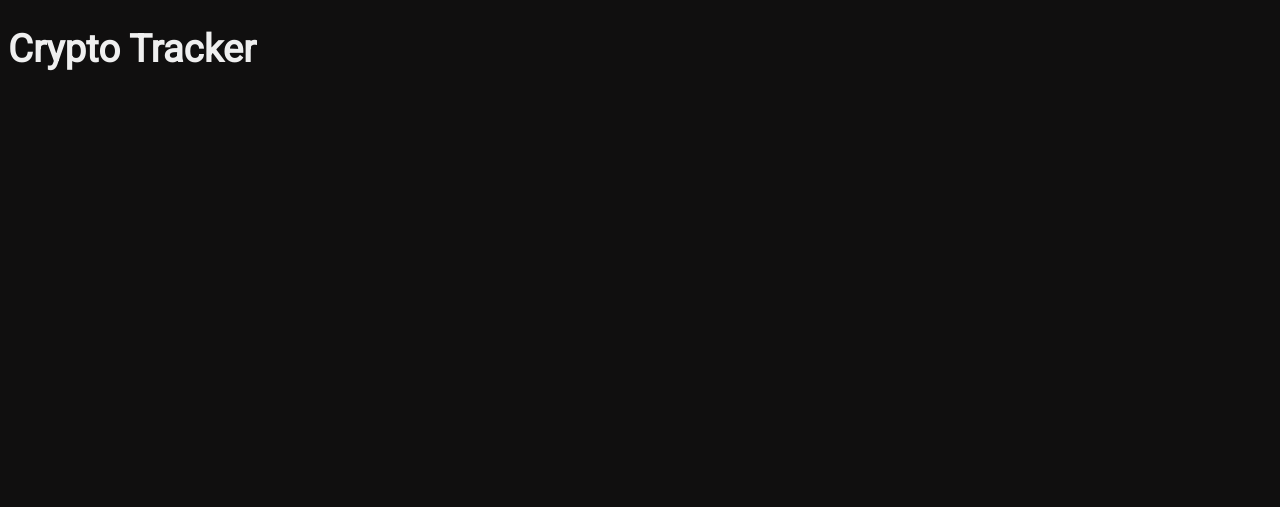
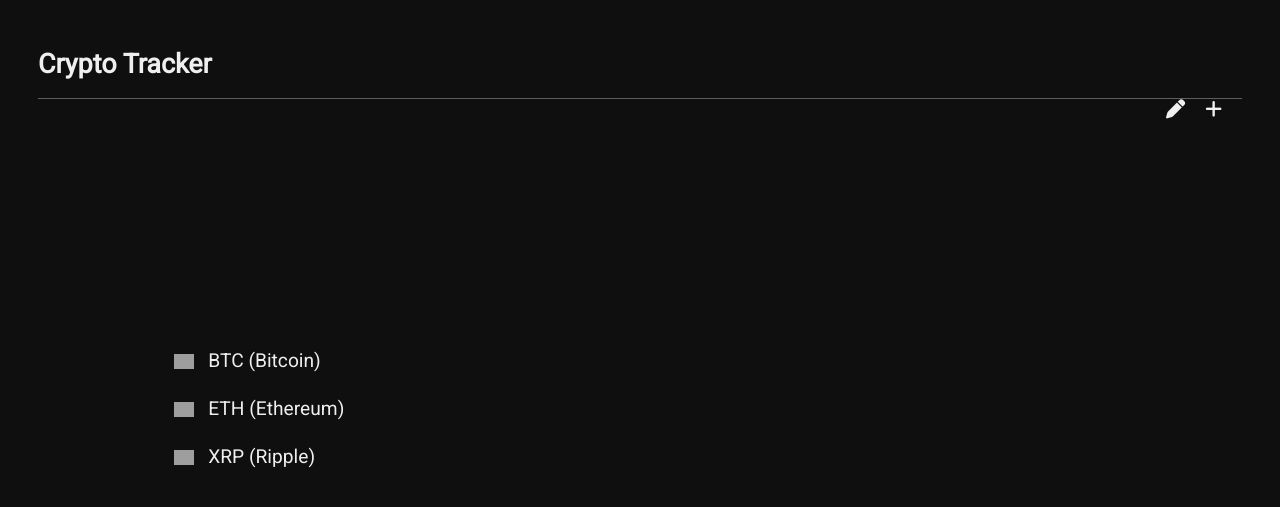
Before and after one commit to luciepellier/cryptoapp, a Flask app: page / in a window 1280 px wide. Shown: the top 507 px of the page. Run offline with Flask 2, Linux system fonts and the light colour scheme; parts of the project's set-up code (start-up, migrations or seed data) failed here and were passed over; some libraries are stand-ins or nearby versions; grey boxes are pictures that could not be loaded.

Commit message:
Some HTML and styles added

```diff
--- a/cryptos/app.py
+++ b/cryptos/app.py
@@ -5,6 +5,7 @@
 # from flask_migrate import Migrate
 from .config import SECRET_KEY
 from .controllers import AddForm, RemoveForm
+from .models import Cryptos
 
 # instance flask
 app = Flask(__name__)
--- a/cryptos/static/css/style.css
+++ b/cryptos/static/css/style.css
@@ -6,15 +6,55 @@
     font-size: 1.2em;
 }
 
+.main-container {
+    margin: 10px 10px;
+}
+
+.main-header {
+    padding: 20px ;
+}
+
+.main-header h1 {
+    font-size: 1.4em;
+    font-weight: 700;
+}
+
+.nav {
+    margin-top: 0;
+    margin-bottom: 30px;
+    border-bottom: 1px solid #5e5e5e;
+}
+
+.nav-link {
+    display: inline;
+    float: right;
+    color: #efefef;
+    font-weight: 400;
+    padding-right: 20px;
+}
+
 .content {
-    margin-left: auto;
-    margin-right: auto;
-    margin-top: 30px;
+    max-width:75%;
+    margin: auto;
+}
+
+.profit
+{
     text-align: center;
+    font-size: 2em;
+    font-weight: 700;
+    margin: 90px;
+    padding: 10px;
+}
+
+.item {
+    margin-bottom: 25px;
 }
 
 img {
-    margin-top: 20px;
+    width: 20px;
+    vertical-align: middle;
+    margin-right: 10px;
 }
 
 input[type=submit] {
--- a/cryptos/templates/home.html
+++ b/cryptos/templates/home.html
@@ -12,24 +12,48 @@
 
 {% extends "base.html" %}
 {% block body %}
+
+<div class="main-container">
+    <header class="main-header">
         <div class="nav">
-    <h1>{{ title }}</h1>
+        <h1>Crypto Tracker</h1>
+            <a class="nav-link" href="/ajouter"><i class="fa-solid fa-plus"></i></a>
+            <a class="nav-link" href="/supprimer"><i class="fa-solid fa-pen"></i></a>
         </div>
+    </header>
 
     <div class="content">
+        <section class="profit">
 
-    <div class="profit">
-    <a href=""></a>
+        </section>
+
+        <section class="coins-index">
+            <div class="item">
+                <img src="https://s2.coinmarketcap.com/static/img/coins/32x32/1.png" alt="Bitcoin">
+                <span>BTC (Bitcoin)</span>
+                <div class="evolution"></div>
             </div>
+            <div class="item">
+                <img src="https://s2.coinmarketcap.com/static/img/coins/32x32/1027.png" alt="Ethereum">
+                <span>ETH (Ethereum)</span>
+                <div class="evolution"></div>
+            </div>
+            <div class="item">
+                <img src="https://s2.coinmarketcap.com/static/img/coins/32x32/52.png" alt="XRP">
+                <span>XRP (Ripple)</span>
+                <div class="evolution"></div>
+            </div>
+        </section>
 
-    {% for post in db %}
+        <!-- {% for post in db %}
         <div class="index">
             <img src="" alt="">
             <span></span>
             <div>Évolution %</div>
         </div>
-{% endfor %}
+        {% endfor %} -->
+
 
     </div>
-
+</div>
 {% endblock %}
```
Also changed, not shown: cryptos/models/__init__.py (+7 -5 lines), cryptos/templates/add.html (+5 -9 lines), cryptos/templates/graph.html (+9 -2 lines), cryptos/templates/remove.html (+7 -2 lines). Lines whose indentation alone changed are shown as unchanged.
